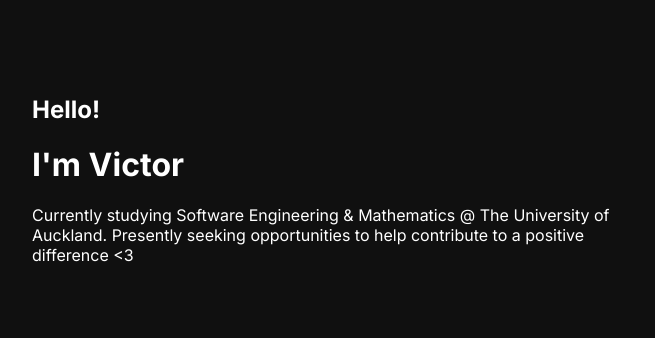
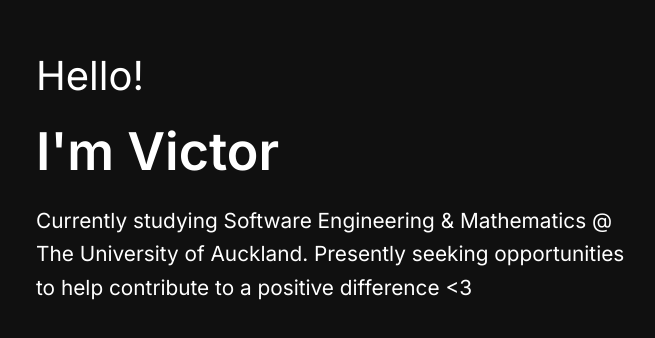
Before and after one commit to vqiu25/personal-website, a plain HTML site: page index.html in a window 1280 px wide. Shown: the part 222-560 px from the top of the page, without its empty margins (308-963 px from the left). Drawn offline with Linux system fonts and the light colour scheme.

Commit message:
Cosmetic: Updated formatting on text

```diff
--- a/assets/css/styles.css
+++ b/assets/css/styles.css
@@ -3,26 +3,36 @@ body {
   padding: 0;
   font-family: 'Inter', sans-serif;
   background-color: #101010;
-  font-size: 16px;
+  font-size: 1.3rem;
   color: white;
 }
 
 main {
   display: flex;
-  /* Enables Flexbox layout */
   justify-content: center;
-  /* Horizontally centers the content */
   align-items: center;
-  /* Vertically centers the content */
   height: 100vh;
-  /* Sets the height of the <main> element to be 100% of the viewport height */
 }
 
 .intro {
   text-align: left;
-  /* Keeps the text left-aligned */
   width: 100%;
-  /* Optional: Adjusts the width of the intro container */
-  max-width: 600px;
-  /* Sets a maximum width for the intro to avoid overly wide lines of text */
+  max-width: 37rem;
 }
+
+.heading-primary {
+  font-weight: 600;
+  font-size: 3.25rem;
+  margin: 20px 0;
+}
+
+.heading-secondary {
+  font-weight: normal;
+  font-size: 2.5rem;
+  margin: 20px 0;
+}
+
+.intro p {
+
+  line-height: 1.6;
+}
--- a/index.html
+++ b/index.html
@@ -34,8 +34,8 @@
 
     <main>
       <div class="intro">
-        <h2>Hello!</h2>
-        <h1>I'm Victor</h1>
+        <h2 class="heading-secondary">Hello!</h2>
+        <h1 class="heading-primary">I'm Victor</h1>
         <p>Currently studying Software Engineering & Mathematics @ The University of Auckland. Presently seeking
           opportunities to help contribute to a positive difference &lt;3</p>
       </div>
```
